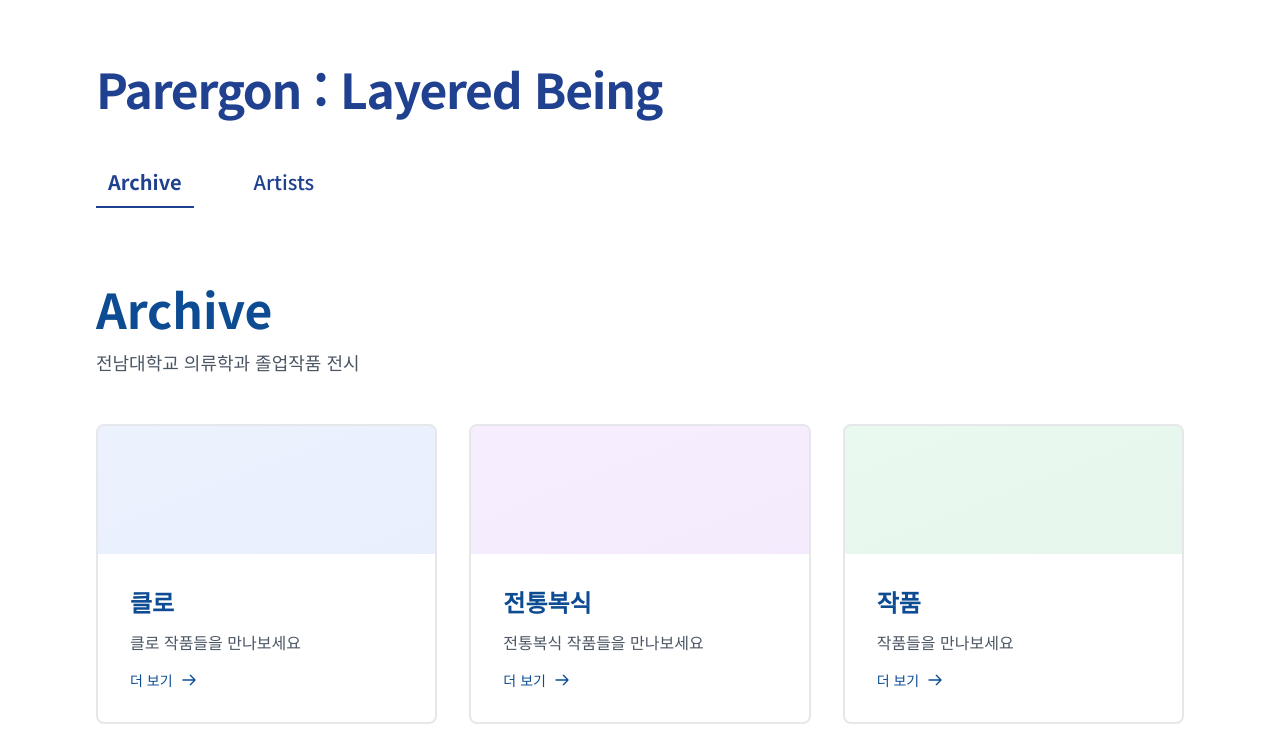
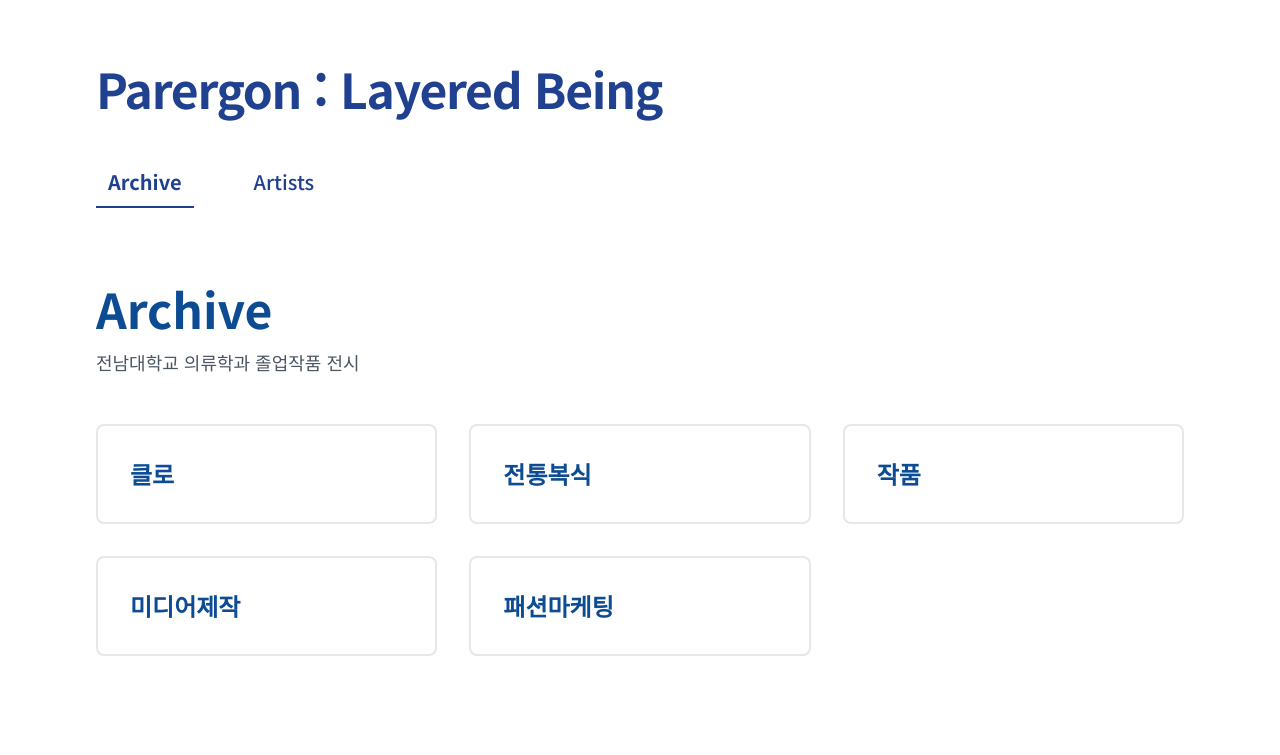
Before and after one commit to Superkid0714/CNU-Clothing-Department-Graduation-Work, a React (Vite) app in the folder cnu-clothing/: page /archive in a window 1280 px wide. Shown: the top 755 px of the page. Built offline with nearby package versions, Linux system fonts and the light colour scheme.

Commit message:
♻️ refactor : 아카이브 페이지 색깔제거 & 멘트제거 & 추가 표현 제거

```diff
--- a/cnu-clothing/src/pages/ArchivePage.jsx
+++ b/cnu-clothing/src/pages/ArchivePage.jsx
@@ -15,32 +15,22 @@ const ArchivePage = () => {
     {
       name: '클로',
       path: '/archive/clo',
-      description: '클로 작품들을 만나보세요',
-      color: 'from-blue-500 to-blue-600',
     },
     {
       name: '전통복식',
       path: '/archive/traditional',
-      description: '전통복식 작품들을 만나보세요',
-      color: 'from-purple-500 to-purple-600',
     },
     {
       name: '작품',
       path: '/archive/works',
-      description: '작품들을 만나보세요',
-      color: 'from-green-500 to-green-600',
     },
     {
       name: '미디어제작',
       path: '/archive/media-production',
-      description: '미디어제작 작품들을 만나보세요',
-      color: 'from-red-500 to-red-600',
     },
     {
       name: '패션마케팅',
       path: '/archive/fashion-marketing',
-      description: '패션마케팅 작품들을 만나보세요',
-      color: 'from-yellow-500 to-yellow-600',
     },
   ];
 
@@ -61,35 +51,11 @@ const ArchivePage = () => {
             {categories.map((category, index) => (
               <Link key={index} to={category.path} className="block group">
                 <div className="relative overflow-hidden rounded-lg bg-white border-2 border-gray-200 hover:border-blue-800 transition-all duration-300 transform hover:-translate-y-2 hover:shadow-xl">
-                  {/* 그라데이션 배경 */}
-                  <div
-                    className={`h-32 bg-gradient-to-br ${category.color} opacity-10 group-hover:opacity-20 transition-opacity duration-300`}
-                  ></div>
-
                   {/* 컨텐츠 */}
-                  <div className="p-8">
-                    <h3 className="text-2xl font-bold text-blue-800 mb-3 group-hover:text-blue-600 transition-colors duration-300">
+                  <div className="p-4 md:p-8">
+                    <h3 className="text-lg md:text-2xl font-bold text-blue-800 group-hover:text-blue-600 transition-colors duration-300">
                       {category.name}
                     </h3>
-                    <p className="text-gray-600">{category.description}</p>
-
-                    {/* 화살표 아이콘 */}
-                    <div className="mt-4 flex items-center text-blue-800 group-hover:text-blue-600 transition-colors duration-300">
-                      <span className="text-sm font-medium mr-2">더 보기</span>
-                      <svg
-                        className="w-4 h-4 transform group-hover:translate-x-1 transition-transform duration-300"
-                        fill="none"
-                        stroke="currentColor"
-                        viewBox="0 0 24 24"
-                      >
-                        <path
-                          strokeLinecap="round"
-                          strokeLinejoin="round"
-                          strokeWidth="2"
-                          d="M14 5l7 7m0 0l-7 7m7-7H3"
-                        ></path>
-                      </svg>
-                    </div>
                   </div>
                 </div>
               </Link>
--- a/cnu-clothing/src/pages/ArtistsPage.jsx
+++ b/cnu-clothing/src/pages/ArtistsPage.jsx
@@ -38,7 +38,7 @@ const ArtistsPage = () => {
             {Object.entries(artistsByCategory).map(
               ([categoryKey, category]) => (
                 <section key={categoryKey} className="space-y-4 md:space-y-6">
-                  {/* 분야 제목  */}
+                  {/* 분야 제목 */}
                   <div className="flex items-center space-x-3 md:space-x-4">
                     <h3 className="text-2xl md:text-3xl font-bold text-blue-800">
                       {category.title}
```
